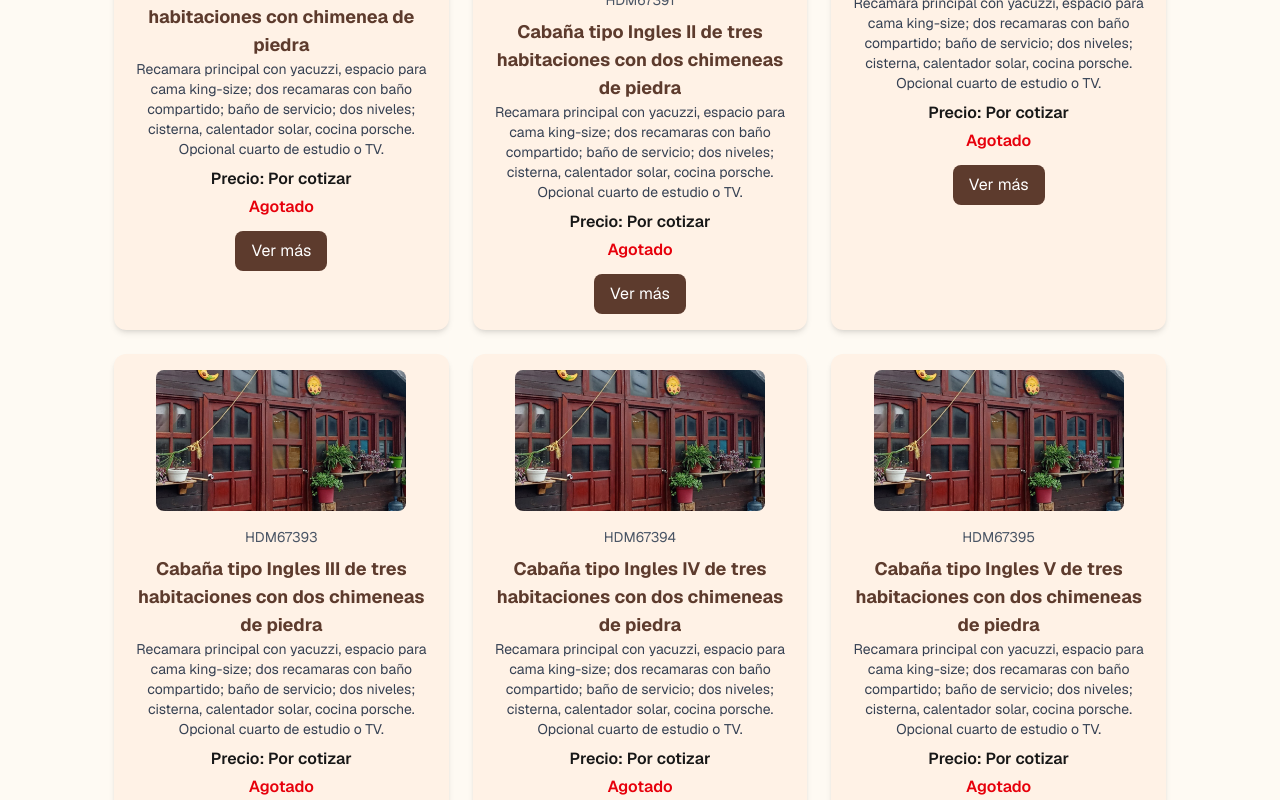
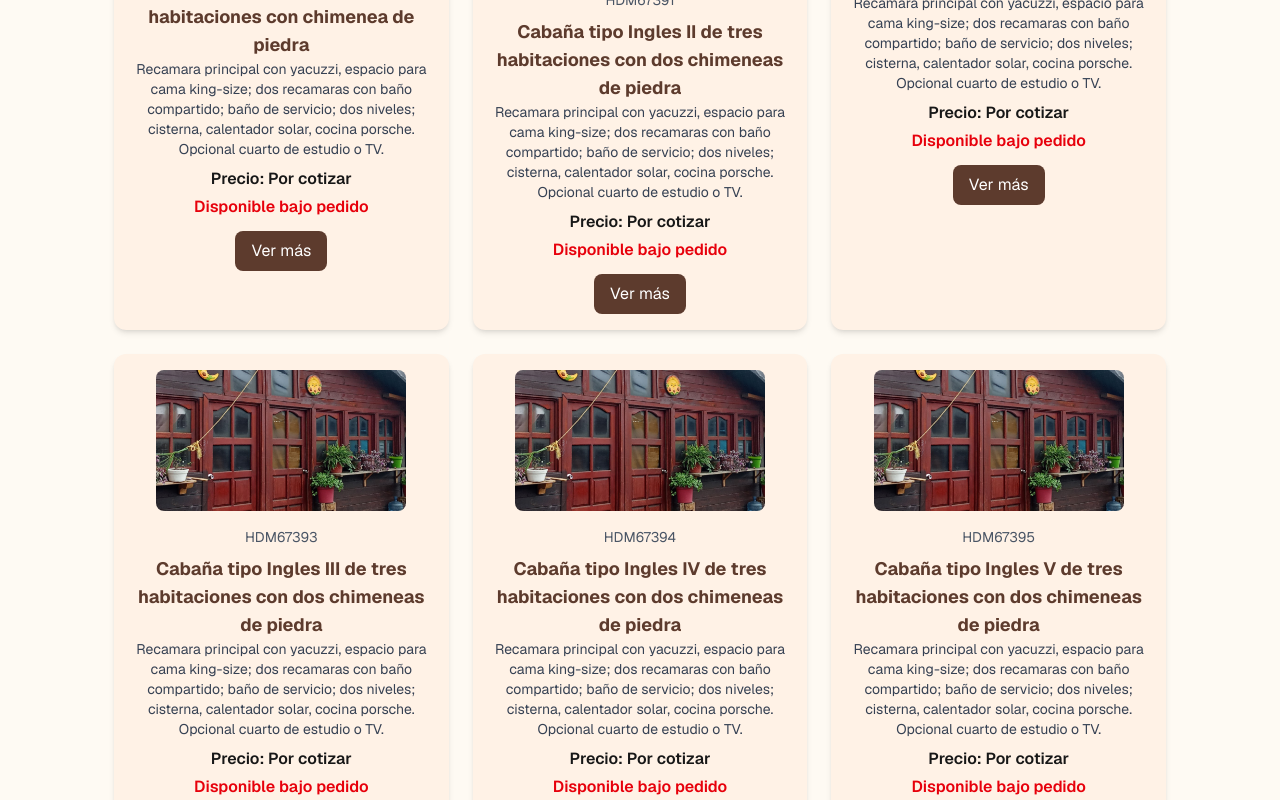
Before and after one commit to o7digital/homedesign, a Next.js app: page / in a window 1280 px wide. Shown: the part 2720-3520 px from the top of the page. Built offline with nearby package versions, Linux system fonts and the light colour scheme.

Commit message:
Update: mostrar 'Disponible bajo pedido' en lugar de 'Agotado'

```diff
--- a/app/page.tsx
+++ b/app/page.tsx
@@ -218,7 +218,9 @@ export default function Home() {
                   prod.Stock > 0 ? "text-green-600" : "text-red-600"
                 }`}
               >
-                {prod.Stock > 0 ? `Stock: ${prod.Stock} unidades` : "Agotado"}
+                {prod.Stock > 0
+                  ? `Stock: ${prod.Stock} unidades`
+                  : "Disponible bajo pedido"}
               </p>
               <Link
                 href={`/productos/${prod.SKU}`}
```
